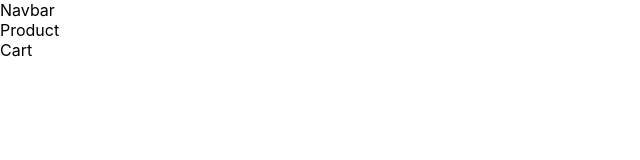
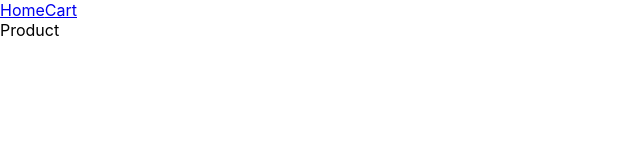
Before and after one commit to ark1980/simple-shopping-cart, a React (Create React App) app: page / in a window 1280 px wide. Shown: the top 160 px of the page, without its empty margins (0-640 px from the left). Built offline with nearby package versions, Linux system fonts and the light colour scheme.

Commit message:
install Styled Componenets, add React Router to navbar

```diff
--- a/package.json
+++ b/package.json
@@ -11,6 +11,7 @@
     "react-icons": "^4.3.1",
     "react-router-dom": "^6.3.0",
     "react-scripts": "5.0.1",
+    "styled-components": "^5.3.5",
     "web-vitals": "^2.1.4"
   },
   "scripts": {
--- a/src/App.js
+++ b/src/App.js
@@ -1,3 +1,4 @@
+import { Route, Routes } from 'react-router-dom';
 import Home from './components/Home';
 import Cart from './components/Cart';
 import AppContextProvider from './context/app-context';
@@ -6,10 +7,10 @@ import AppContextProvider from './context/app-context';
 function App() {
   return (
     <AppContextProvider>
-      <div>
-        <Home />
-        <Cart />
-      </div>
+      <Routes>
+        <Route path='/' element={<Home />}/>
+        <Route path='cart' element={<Cart />} />
+      </Routes>
     </AppContextProvider>
   );
 }
--- /dev/null
+++ b/src/components/Header.js
@@ -0,0 +1,14 @@
+import React from 'react'
+import { Link } from 'react-router-dom'
+
+
+const Header = () => {
+  return (
+    <nav>
+      <Link to="/">Home</Link>
+      <Link to="/cart">Cart</Link>
+    </nav>
+  )
+}
+
+export default Header
--- a/src/components/Home.js
+++ b/src/components/Home.js
@@ -1,16 +1,12 @@
-import React, { useContext } from 'react'
-import Navbar from './Navbar'
+import React from 'react'
+import Header from './Header'
 import ProductList from './ProductList'
-import { appContext } from '../context/app-context'
 
 const Home = () => {
-  const { data } = useContext(appContext);
-
-  console.log('FROM HOME PAGE',data);
 
   return (
     <div>
-      <Navbar />
+      <Header />
       <ProductList />
     </div>
   )
--- a/src/components/Navbar.js
+++ /dev/null
@@ -1,9 +0,0 @@
-import React from 'react'
-
-const Navbar = () => {
-  return (
-    <div>Navbar</div>
-  )
-}
-
-export default Navbar
--- a/src/index.js
+++ b/src/index.js
@@ -1,14 +1,17 @@
 import React from 'react';
 import ReactDOM from 'react-dom/client';
+import { BrowserRouter } from 'react-router-dom';
 import './index.css';
 import App from './App';
 import reportWebVitals from './reportWebVitals';
 
 const root = ReactDOM.createRoot(document.getElementById('root'));
 root.render(
-  <React.StrictMode>
-    <App />
-  </React.StrictMode>
+  <BrowserRouter>
+    <React.StrictMode>
+      <App />
+    </React.StrictMode>
+  </BrowserRouter>
 );
 
 // If you want to start measuring performance in your app, pass a function
```
Also changed, not shown: 1 other file (tests, documents, lock files or other folders).
